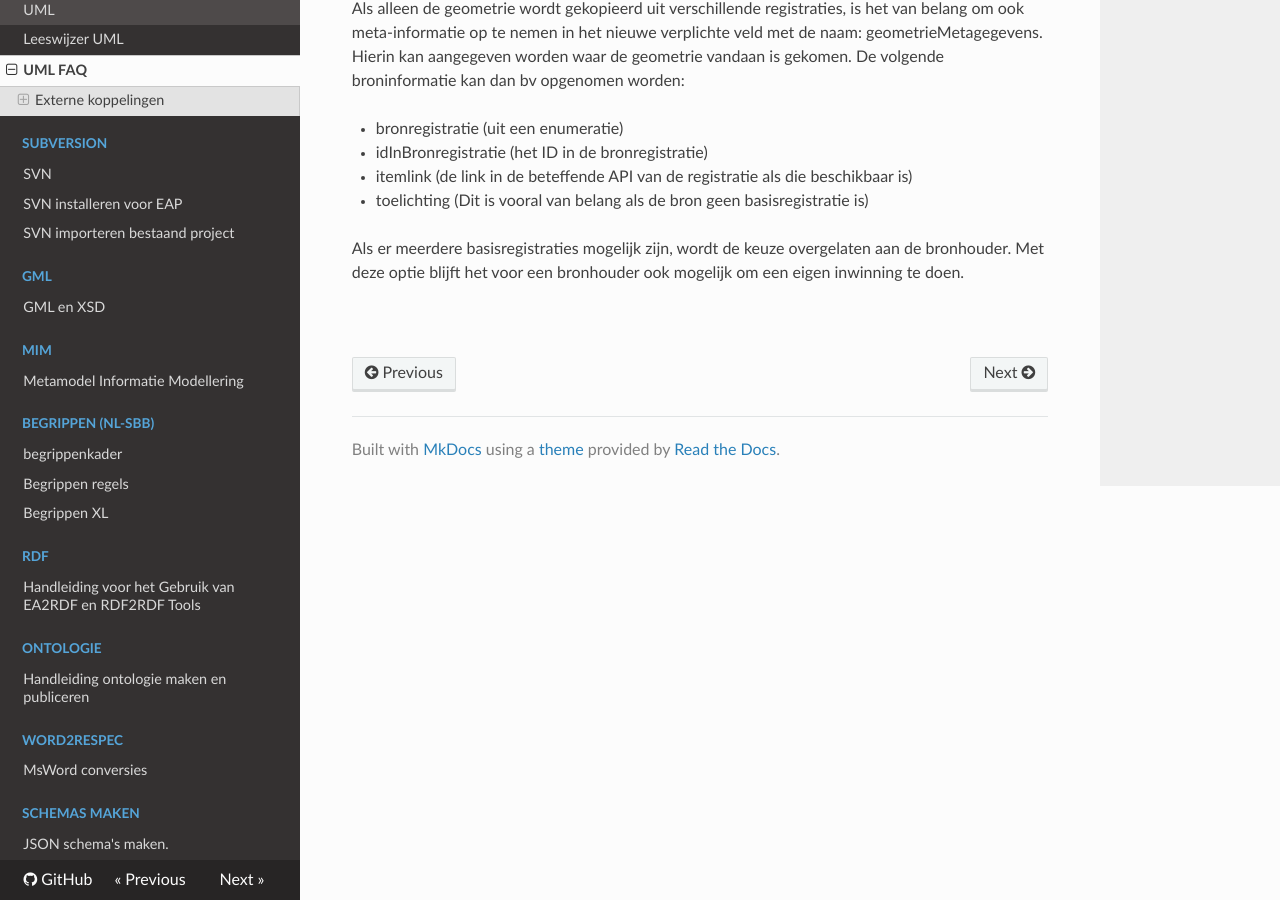
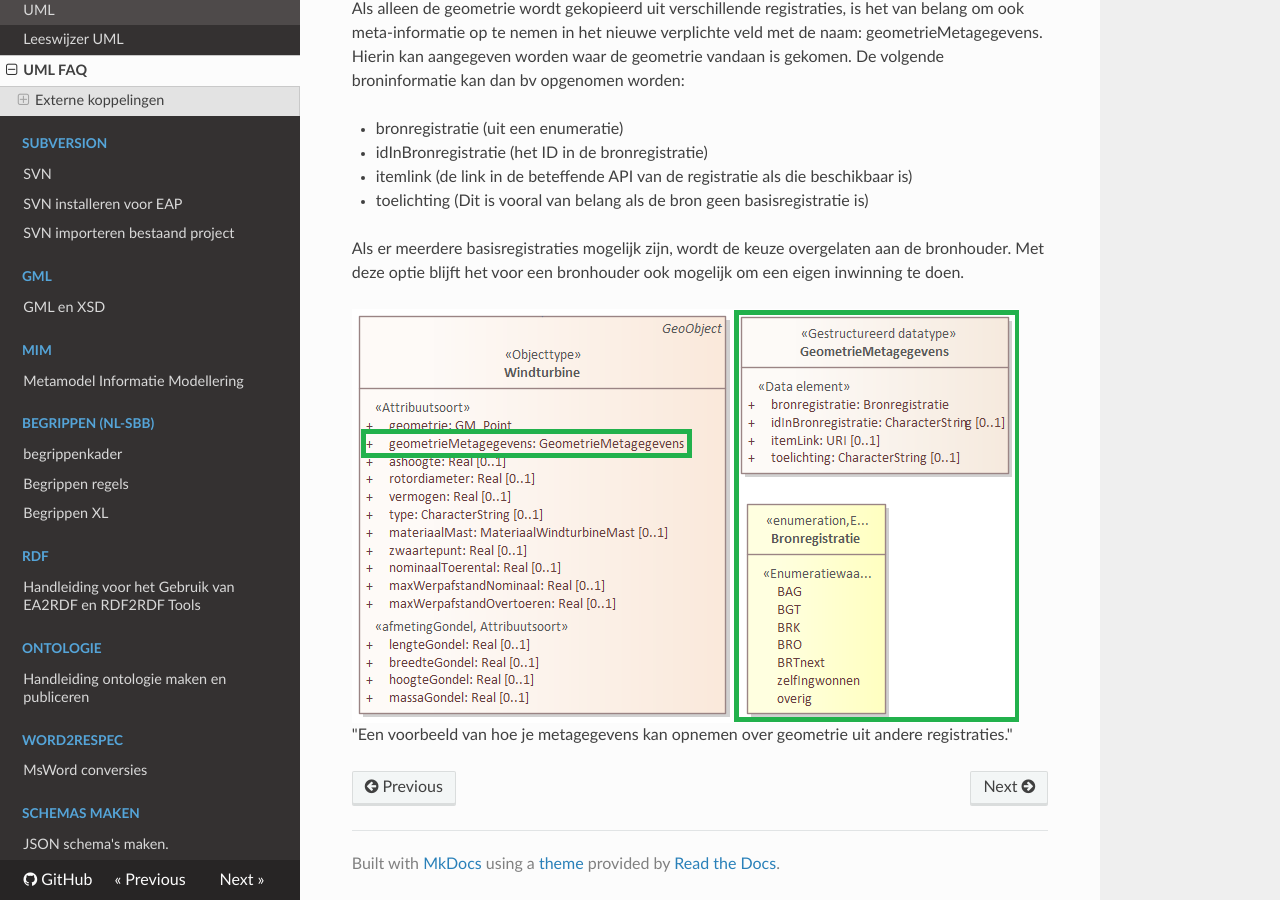
Before and after one commit to Geonovum/handleiding-tooling, an MkDocs documentation site: the page built from docs/UML/UML-vraagstukken.md, in a window 1280 px wide and 900 px high, scrolled down 1711 px. Built offline with MkDocs 1.6.1, drawn with Linux system fonts in a browser that asks for light colours; nearby versions of some CDN libraries.

Commit message:
Update UML-vraagstukken.md
beter plaatje

```diff
--- a/docs/UML/UML-vraagstukken.md
+++ b/docs/UML/UML-vraagstukken.md
@@ -60,5 +60,4 @@ Hierin kan aangegeven worden waar de geometrie vandaan is gekomen. De volgende b
 Als er meerdere basisregistraties mogelijk zijn, wordt de keuze overgelaten aan de bronhouder.
 Met deze optie blijft het voor een bronhouder ook mogelijk om een eigen inwinning te doen.
 
-
-<img src="media/GeometrieMetagegevens.png" alt="">
+![GeometrieMetagegevens voorbeeld](media/GeometrieMetagegevens.png) "Een voorbeeld van hoe je metagegevens kan opnemen over geometrie uit andere registraties."
```
